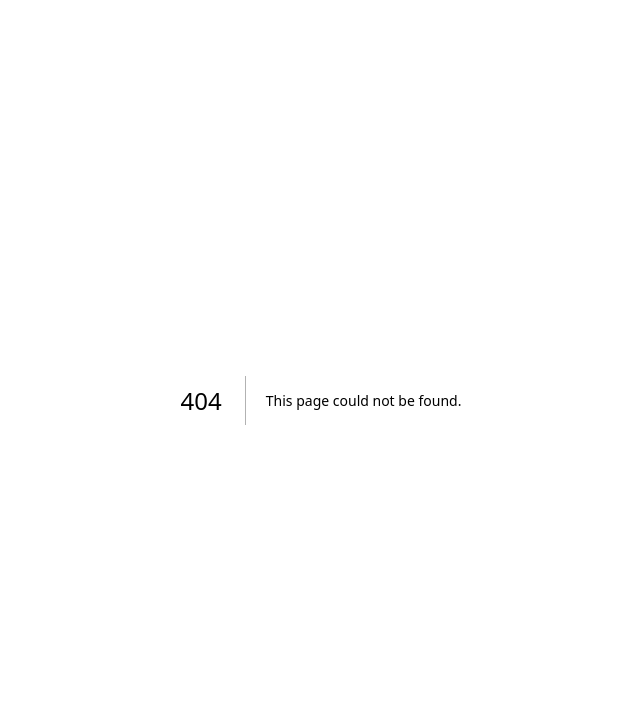
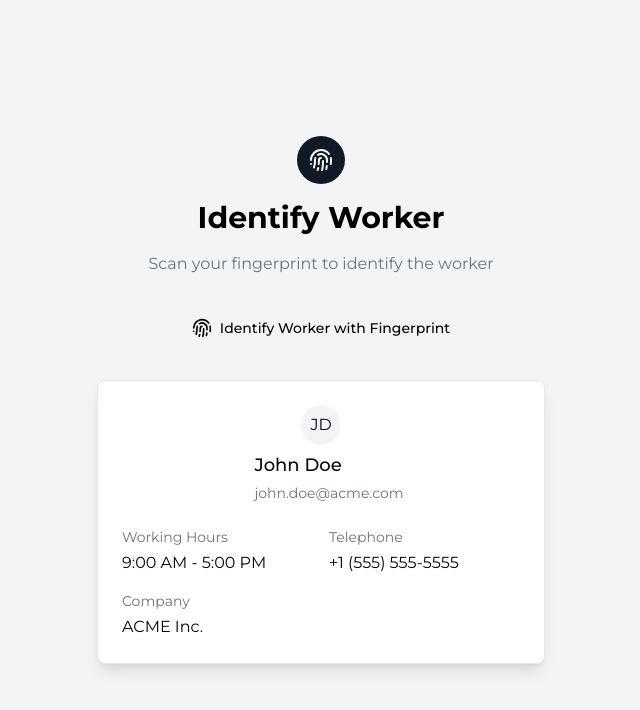
Before and after one commit to Shinogm/check-front, a Next.js app: page /identify in a window 1280 px wide. Before the commit this address had no page. Shown: the top 710 px of the page, without its empty margins (319-959 px from the left). Built offline with nearby package versions, Linux system fonts and the light colour scheme.

Commit message:
Add @radix-ui/react-avatar dependency and create IdentifyWorker page and API

```diff
--- a/package.json
+++ b/package.json
@@ -9,6 +9,7 @@
     "lint": "next lint"
   },
   "dependencies": {
+    "@radix-ui/react-avatar": "^1.0.4",
     "@radix-ui/react-collapsible": "^1.0.3",
     "@radix-ui/react-icons": "^1.3.0",
     "@radix-ui/react-label": "^2.0.2",
--- /dev/null
+++ b/src/app/identify/API/identify.ts
@@ -0,0 +1,37 @@
+import { APIENDPOINST } from '@/utils/api/api-urls'
+import { z } from 'zod'
+
+export const FingerWorkerSchema = z.object({
+    status: z.literal('success'),
+    message: z.string(),
+    finger: z.array(
+        z.object({
+            id: z.number(),
+            worker_id: z.number(),
+            finger: z.string()
+        })
+    )
+})
+
+export default async function IdentifyWorker () {
+    const response = await fetch(`${APIENDPOINST.identifyWorkerPoint}`, {
+        method: 'POST'
+    })
+
+    const [data] = await response.json()
+
+    const parsedData = FingerWorkerSchema.parse(data)
+
+
+    if (!response.ok) {
+        return {
+            response: data,
+            rawResponse: response
+        }
+    }
+
+    return {
+        response: parsedData,
+        rawResponse: response
+    }
+}
--- /dev/null
+++ b/src/app/identify/components/identify-form.tsx
@@ -0,0 +1,97 @@
+/**
+* This code was generated by v0 by Vercel.
+* @see https://v0.dev/t/rUE4him5jt6
+* Documentation: https://v0.dev/docs#integrating-generated-code-into-your-nextjs-app
+*/
+
+/** Add fonts into your Next.js project:
+
+import { Inter } from 'next/font/google'
+
+inter({
+  subsets: ['latin'],
+  display: 'swap',
+})
+
+To read more about using these font, please visit the Next.js documentation:
+- App Directory: https://nextjs.org/docs/app/building-your-application/optimizing/fonts
+- Pages Directory: https://nextjs.org/docs/pages/building-your-application/optimizing/fonts
+**/
+import { Button } from "@/components/ui/button"
+import { AvatarImage, AvatarFallback, Avatar } from "@/components/ui/avatar"
+import { CardHeader, CardContent, Card } from "@/components/ui/card"
+
+export function IdentifyForm() {
+  return (
+    <div className="flex flex-col items-center justify-center min-h-screen bg-gray-100 dark:bg-gray-800 px-4 md:px-6">
+      <div className="mx-auto max-w-md w-full space-y-8">
+        <div className="space-y-4 text-center">
+          <div className="inline-flex items-center justify-center w-12 h-12 rounded-full bg-gray-900 text-gray-50 dark:bg-gray-50 dark:text-gray-900">
+            <FingerprintIcon className="w-6 h-6" />
+          </div>
+          <h1 className="text-3xl font-bold">Identify Worker</h1>
+          <p className="text-gray-500 dark:text-gray-400">Scan your fingerprint to identify the worker</p>
+        </div>
+        <div className="flex justify-center">
+          <Button className="w-full" variant="primary">
+            <FingerprintIcon className="mr-2 h-5 w-5" />
+            Identify Worker with Fingerprint
+          </Button>
+        </div>
+        <Card className="bg-white dark:bg-gray-950 shadow-lg">
+          <CardHeader className="flex items-center space-x-4">
+            <Avatar>
+              <AvatarImage alt="Worker" src="/placeholder-avatar.jpg" />
+              <AvatarFallback>JD</AvatarFallback>
+            </Avatar>
+            <div className="space-y-1">
+              <h3 className="text-lg font-medium">John Doe</h3>
+              <p className="text-sm text-gray-500 dark:text-gray-400">john.doe@acme.com</p>
+            </div>
+          </CardHeader>
+          <CardContent className="grid grid-cols-2 gap-4">
+            <div className="space-y-1">
+              <p className="text-sm text-gray-500 dark:text-gray-400">Working Hours</p>
+              <p>9:00 AM - 5:00 PM</p>
+            </div>
+            <div className="space-y-1">
+              <p className="text-sm text-gray-500 dark:text-gray-400">Telephone</p>
+              <p>+1 (555) 555-5555</p>
+            </div>
+            <div className="space-y-1">
+              <p className="text-sm text-gray-500 dark:text-gray-400">Company</p>
+              <p>ACME Inc.</p>
+            </div>
+          </CardContent>
+        </Card>
+      </div>
+    </div>
+  )
+}
+
+function FingerprintIcon(props) {
+  return (
+    <svg
+      {...props}
+      xmlns="http://www.w3.org/2000/svg"
+      width="24"
+      height="24"
+      viewBox="0 0 24 24"
+      fill="none"
+      stroke="currentColor"
+      strokeWidth="2"
+      strokeLinecap="round"
+      strokeLinejoin="round"
+    >
+      <path d="M2 12C2 6.5 6.5 2 12 2a10 10 0 0 1 8 4" />
+      <path d="M5 19.5C5.5 18 6 15 6 12c0-.7.12-1.37.34-2" />
+      <path d="M17.29 21.02c.12-.6.43-2.3.5-3.02" />
+      <path d="M12 10a2 2 0 0 0-2 2c0 1.02-.1 2.51-.26 4" />
+      <path d="M8.65 22c.21-.66.45-1.32.57-2" />
+      <path d="M14 13.12c0 2.38 0 6.38-1 8.88" />
+      <path d="M2 16h.01" />
+      <path d="M21.8 16c.2-2 .131-5.354 0-6" />
+      <path d="M9 6.8a6 6 0 0 1 9 5.2c0 .47 0 1.17-.02 2" />
+    </svg>
+  )
+}
--- /dev/null
+++ b/src/app/identify/page.tsx
@@ -0,0 +1,9 @@
+import { IdentifyForm } from "./components/identify-form";
+
+export default function IdentifyWorker () {
+    return (
+        <main>
+            <IdentifyForm />
+        </main>
+    )
+}
--- /dev/null
+++ b/src/components/ui/avatar.tsx
@@ -0,0 +1,50 @@
+"use client"
+
+import * as React from "react"
+import * as AvatarPrimitive from "@radix-ui/react-avatar"
+
+import { cn } from "@/lib/utils"
+
+const Avatar = React.forwardRef<
+  React.ElementRef<typeof AvatarPrimitive.Root>,
+  React.ComponentPropsWithoutRef<typeof AvatarPrimitive.Root>
+>(({ className, ...props }, ref) => (
+  <AvatarPrimitive.Root
+    ref={ref}
+    className={cn(
+      "relative flex h-10 w-10 shrink-0 overflow-hidden rounded-full",
+      className
+    )}
+    {...props}
+  />
+))
+Avatar.displayName = AvatarPrimitive.Root.displayName
+
+const AvatarImage = React.forwardRef<
+  React.ElementRef<typeof AvatarPrimitive.Image>,
+  React.ComponentPropsWithoutRef<typeof AvatarPrimitive.Image>
+>(({ className, ...props }, ref) => (
+  <AvatarPrimitive.Image
+    ref={ref}
+    className={cn("aspect-square h-full w-full", className)}
+    {...props}
+  />
+))
+AvatarImage.displayName = AvatarPrimitive.Image.displayName
+
+const AvatarFallback = React.forwardRef<
+  React.ElementRef<typeof AvatarPrimitive.Fallback>,
+  React.ComponentPropsWithoutRef<typeof AvatarPrimitive.Fallback>
+>(({ className, ...props }, ref) => (
+  <AvatarPrimitive.Fallback
+    ref={ref}
+    className={cn(
+      "flex h-full w-full items-center justify-center rounded-full bg-gray-100 dark:bg-gray-800",
+      className
+    )}
+    {...props}
+  />
+))
+AvatarFallback.displayName = AvatarPrimitive.Fallback.displayName
+
+export { Avatar, AvatarImage, AvatarFallback }
```
Also changed, not shown: public/placeholder-avatar.jpg (added), 1 other file (tests, documents, lock files or other folders).
